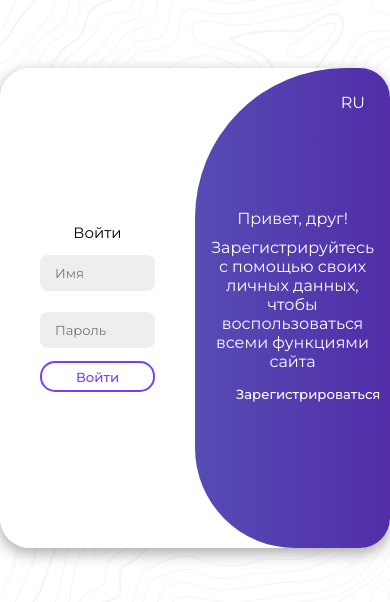
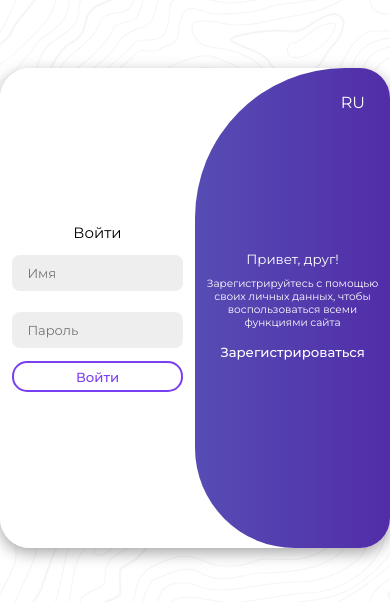
Before and after one commit to noremind/GasyrLab_Intel, a Vue app in the folder client/: page /auth/signIn in a window 390 px wide. Shown: the part 114-716 px from the top of the page. Built offline with nearby package versions, Linux system fonts and the light colour scheme.

Commit message:
All update and fixing themeBtn

```diff
--- a/client/src/assets/scss/base/_base.scss
+++ b/client/src/assets/scss/base/_base.scss
@@ -58,7 +58,11 @@ body {
 	}
 }
 
-
+.tablet-hidden{
+	@include abs.breakpoint('tablet'){
+		display: none;
+	}
+}
 
 
 
--- a/client/src/assets/scss/components/_auth.scss
+++ b/client/src/assets/scss/components/_auth.scss
@@ -1,10 +1,10 @@
 @use '../abstracts' as abs;
 
 .XYcenter{
-	  display: flex;
-  justify-content: center; /* Центрирование по горизонтали */
-  align-items: center; /* Центрирование по вертикали */
-  height: 100vh; /* Полная высота экрана */
+	display: flex;
+  justify-content: center;
+  align-items: center;
+  height: 100vh;
 }
 
 .container-auth {
@@ -20,13 +20,15 @@
   margin: auto auto;
 
 
+
+
 &__title{
 	font-size: clamp(0.875rem, 0.602rem + 1.36vw, 1.625rem);
 }
 
 
   &__span {
-    font-size: 12px;
+    font-size: clamp(0.563rem, 0.494rem + 0.34vw, 0.75rem);
   }
 
   &__form {
@@ -35,7 +37,7 @@
     align-items: center;
     justify-content: center;
     flex-direction: column;
-    padding: 0 40px;
+    padding: 0 clamp(0.625rem, -0.057rem + 3.41vw, 2.5rem);
     height: 100%;
 		gap: 5px;
   }
@@ -45,6 +47,7 @@
     border: none;
     margin: 8px 0;
     padding: 10px 15px;
+		// padding: clamp(0.313rem, 0.199rem + 0.57vw, 0.625rem) clamp(0.313rem, 0.085rem + 1.14vw, 0.938rem);
     font-size: 13px;
     border-radius: 8px;
     width: 100%;
@@ -72,6 +75,10 @@
 
 .container-auth.active .sign-in {
   transform: translateX(100%);
+
+	@include abs.breakpoint("tablet"){
+		transform: translateY(100%)
+	}
 }
 
 .sign-up {
@@ -101,20 +108,6 @@
   }
 }
 
-.social-icons {
-  margin: 20px 0;
-}
-
-.social-icons a {
-  border: 1px solid #ccc;
-  border-radius: 20%;
-  display: inline-flex;
-  justify-content: center;
-  align-items: center;
-  margin: 0 3px;
-  width: 40px;
-  height: 40px;
-}
 
 .toggle-container {
   position: absolute;
@@ -131,6 +124,10 @@
 .container-auth.active .toggle-container {
   transform: translateX(-100%);
   border-radius: 0 150px 100px 0;
+
+	@include abs.breakpoint("tablet"){
+			// transform: translateY(100%);
+	}
 }
 
 .toggle {
@@ -144,6 +141,14 @@
   width: 200%;
   transform: translateX(0);
   transition: all 0.6s ease-in-out;
+
+	&__text{
+		font-size: clamp(0.625rem, 0.489rem + 0.68vw, 1rem);
+	}
+
+	&__title{
+		font-size: clamp(0.813rem, 0.699rem + 0.57vw, 1.125rem);
+	}
 }
 
 .container-auth.active .toggle {
@@ -159,7 +164,7 @@
   justify-content: center;
   flex-direction: column;
 	gap: 10px;
-  padding: 0 30px;
+  padding: 0 clamp(0.625rem, 0.17rem + 2.27vw, 1.875rem);
   text-align: center;
   top: 0;
   transform: translateX(0);
@@ -172,6 +177,12 @@
 
 .container-auth .toggle-left {
   transform: translateX(0);
+
+	@include abs.breakpoint("mobile-lg"){
+		transform: translateX(-10%);
+	}
+
+
 }
 
 .toggle-right {
@@ -181,4 +192,8 @@
 
 .container-auth.active .toggle-right {
   transform: translateX(200%);
+
+	@include abs.breakpoint("mobile-lg"){
+		transform: translateX(210%);
+	}
 }
--- a/client/src/assets/style/main.css
+++ b/client/src/assets/style/main.css
@@ -1,4 +1,3 @@
-@charset "UTF-8";
 @font-face {
   font-family: Montserrat;
   src: url("@/assets/fonts/Montserrat/Montserrat-Regular.woff2") format("woff2");
@@ -166,6 +165,12 @@ body {
   }
 }
 
+@media (max-width: 768px) {
+  .tablet-hidden {
+    display: none;
+  }
+}
+
 .logo {
   width: 64px;
   height: 64px;
@@ -187,9 +192,9 @@ body {
 
 .XYcenter {
   display: flex;
-  justify-content: center; /* Центрирование по горизонтали */
-  align-items: center; /* Центрирование по вертикали */
-  height: 100vh; /* Полная высота экрана */
+  justify-content: center;
+  align-items: center;
+  height: 100vh;
 }
 
 .container-auth {
@@ -208,7 +213,7 @@ body {
   font-size: clamp(0.875rem, 0.602rem + 1.36vw, 1.625rem);
 }
 .container-auth__span {
-  font-size: 12px;
+  font-size: clamp(0.563rem, 0.494rem + 0.34vw, 0.75rem);
 }
 .container-auth__form {
   background-color: #fff;
@@ -216,7 +221,7 @@ body {
   align-items: center;
   justify-content: center;
   flex-direction: column;
-  padding: 0 40px;
+  padding: 0 clamp(0.625rem, -0.057rem + 3.41vw, 2.5rem);
   height: 100%;
   gap: 5px;
 }
@@ -252,6 +257,11 @@ body {
 .container-auth.active .sign-in {
   transform: translateX(100%);
 }
+@media (max-width: 768px) {
+  .container-auth.active .sign-in {
+    transform: translateY(100%);
+  }
+}
 
 .sign-up {
   left: 0;
@@ -277,21 +287,6 @@ body {
     z-index: 5;
   }
 }
-.social-icons {
-  margin: 20px 0;
-}
-
-.social-icons a {
-  border: 1px solid #ccc;
-  border-radius: 20%;
-  display: inline-flex;
-  justify-content: center;
-  align-items: center;
-  margin: 0 3px;
-  width: 40px;
-  height: 40px;
-}
-
 .toggle-container {
   position: absolute;
   top: 0;
@@ -308,7 +303,6 @@ body {
   transform: translateX(-100%);
   border-radius: 0 150px 100px 0;
 }
-
 .toggle {
   background-color: #512da8;
   height: 100%;
@@ -320,6 +314,12 @@ body {
   width: 200%;
   transform: translateX(0);
   transition: all 0.6s ease-in-out;
+}
+.toggle__text {
+  font-size: clamp(0.625rem, 0.489rem + 0.68vw, 1rem);
+}
+.toggle__title {
+  font-size: clamp(0.813rem, 0.699rem + 0.57vw, 1.125rem);
 }
 
 .container-auth.active .toggle {
@@ -335,7 +335,7 @@ body {
   justify-content: center;
   flex-direction: column;
   gap: 10px;
-  padding: 0 30px;
+  padding: 0 clamp(0.625rem, 0.17rem + 2.27vw, 1.875rem);
   text-align: center;
   top: 0;
   transform: translateX(0);
@@ -349,6 +349,11 @@ body {
 .container-auth .toggle-left {
   transform: translateX(0);
 }
+@media (max-width: 425px) {
+  .container-auth .toggle-left {
+    transform: translateX(-10%);
+  }
+}
 
 .toggle-right {
   right: 0;
@@ -358,5 +363,10 @@ body {
 .container-auth.active .toggle-right {
   transform: translateX(200%);
 }
+@media (max-width: 425px) {
+  .container-auth.active .toggle-right {
+    transform: translateX(210%);
+  }
+}
 
 /*# sourceMappingURL=main.css.map */
--- a/client/src/components/LoginComponent.vue
+++ b/client/src/components/LoginComponent.vue
@@ -1,5 +1,4 @@
 <template>
-  <main>
   <div class="form-container sign-in">
     <form class="container-auth__form">
       <h1 class="container-auth__title">{{ t('page.auth.login.title') }}</h1>
@@ -18,7 +17,6 @@
       <Button class="btn btn--outline">{{ t('page.auth.login.signIn') }}</Button>
     </form>
   </div>
-  </main>
 </template>
 
 <script setup>
--- a/client/src/components/littleComponent/ToggleBtnTheme.vue
+++ b/client/src/components/littleComponent/ToggleBtnTheme.vue
@@ -10,11 +10,48 @@ const theme = useThemeModeStore()
   <div class="theme">
     <div class="theme__wrapper">
       <Transition mode="out-in" name="theme">
+        <svg
+          class="theme__svg"
+          xmlns="http://www.w3.org/2000/svg"
+          fill="none"
+          stroke="currentColor"
+          stroke-linecap="round"
+          stroke-linejoin="round"
+          stroke-width="2"
+          viewBox="0 0 24 24"
+          aria-hidden="true"
+          @click="theme.isToggle()"
+          v-if="theme.isDark"
+        >
+          <circle cx="12" cy="12" r="5"></circle>
+          <path
+            d="M12 1v2M12 21v2M4.22 4.22l1.42 1.42M18.36 18.36l1.42 1.42M1 12h2M21 12h2M4.22 19.78l1.42-1.42M18.36 5.64l1.42-1.42"
+          ></path>
+        </svg>
+
+        <svg
+          class="theme__svg"
+          xmlns="http://www.w3.org/2000/svg"
+          fill="none"
+          stroke="currentColor"
+          stroke-linecap="round"
+          stroke-linejoin="round"
+          stroke-width="2"
+          viewBox="0 0 24 24"
+          aria-hidden="true"
+          @click="theme.isToggle()"
+          v-else
+        >
+          <path d="M21 12.79A9 9 0 1 1 11.21 3 7 7 0 0 0 21 12.79z"></path>
+        </svg>
+      </Transition>
+
+      <!-- <Transition mode="out-in" name="theme">
         <button class="theme__btn" @click="theme.isToggle()" v-if="theme.isDark">
           {{ t('theme.light') }}
         </button>
         <button class="theme__btn" @click="theme.isToggle()" v-else>{{ t('theme.dark') }}</button>
-      </Transition>
+      </Transition> -->
     </div>
   </div>
 </template>
@@ -22,6 +59,10 @@ const theme = useThemeModeStore()
 <style lang="scss" scoped>
 .theme {
   position: relative;
+
+  &__svg {
+    width: 25px;
+  }
 }
 
 .theme-enter-active,
--- a/client/src/lang/kz.js
+++ b/client/src/lang/kz.js
@@ -28,7 +28,7 @@ export default {
 			footer: {}
 		},
 		auth: {
-			greetingSignIn: 'Қайта тірелгендер!',
+			greetingSignIn: 'Қайта тіркелгендер!',
 			greetingSignUp: 'Сәлем, достым!',
 			textSignIn: 'Барлық сайт функцияларын пайдалану үшін сіздің персоналдық маълуметерін енгізіңіз',
 			textSignUp: 'Барлық сайт функцияларын пайдалану үшін сіздің персоналдық маълуметерімен тіркелуді жасаңыз',
--- a/client/src/views/AuthPage.vue
+++ b/client/src/views/AuthPage.vue
@@ -10,8 +10,8 @@
             <div class="toggle__lang-in">
               <LangBtn></LangBtn>
             </div>
-            <h1>{{ t('page.auth.greetingSignIn') }}</h1>
-            <p>{{ t('page.auth.textSignIn') }}</p>
+            <h1 class="toggle__title">{{ t('page.auth.greetingSignIn') }}</h1>
+            <p class="toggle__text">{{ t('page.auth.textSignIn') }}</p>
             <Button class="btn hidden" @click="transitionRemoveMove()">{{
               t('page.auth.login.signIn')
             }}</Button>
@@ -21,8 +21,8 @@
             <div class="toggle__lang-up">
               <LangBtn></LangBtn>
             </div>
-            <h1>{{ t('page.auth.greetingSignUp') }}</h1>
-            <p>{{ t('page.auth.textSignUp') }}</p>
+            <h1 class="toggle__title">{{ t('page.auth.greetingSignUp') }}</h1>
+            <p class="toggle__text">{{ t('page.auth.textSignUp') }}</p>
             <Button class="btn hidden" @click="transitionAddMove()">{{
               t('page.auth.register.signUp')
             }}</Button>
```
Also changed, not shown: client/src/components/HeaderMain.vue (+5 -2 lines), 1 other file (tests, documents, lock files or other folders). Lines whose indentation alone changed are shown as unchanged.
